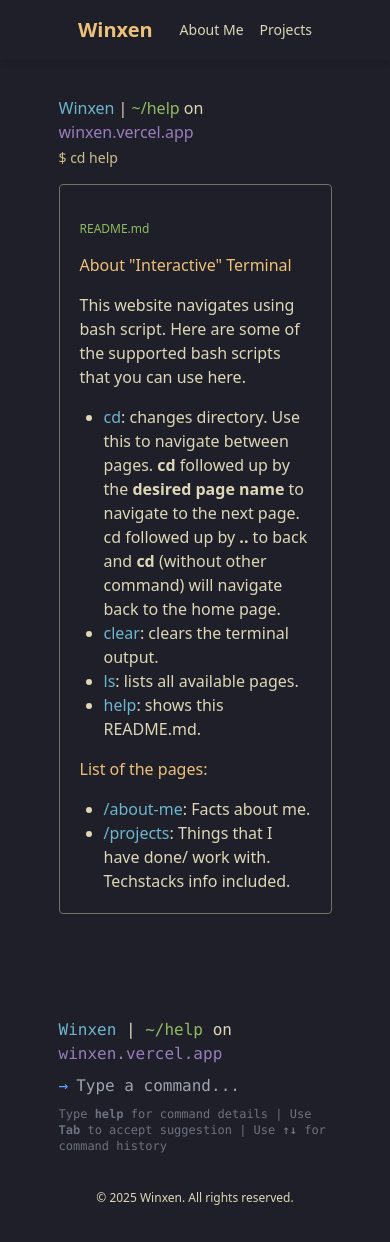
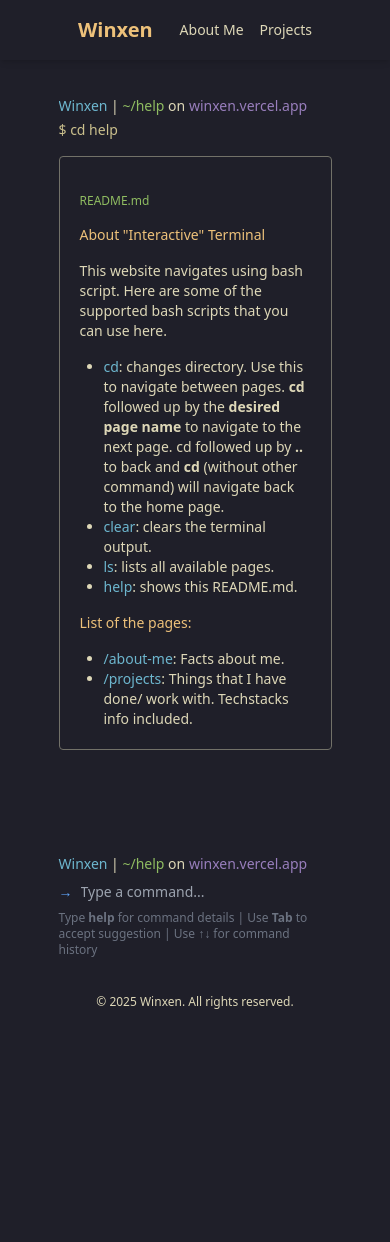
Before and after one commit to winxene/winxen, a Next.js app: page /help in a window 390 px wide. After the commit the page ends 1046 px from the top, so only its background shows below. Built offline with nearby package versions, Linux system fonts and the light colour scheme.

Commit message:
feat: added responsive for font size

```diff
--- a/src/app/help/page.tsx
+++ b/src/app/help/page.tsx
@@ -16,7 +16,7 @@ const Help: FC = () => {
       contentDescription="Winxen personal website. Contains projects and information about me."
     >
       {showContent && (
-        <div className="flex flex-col items-center justify-center animate-fade-in-up min-w-full">
+        <div className="flex flex-col items-center justify-center animate-fade-in-up min-w-full text-sm md:text-base">
           <div className="relative items-left justify-center space-y-0 top-24 md:top-0 lg:space-y-4 w-[70%] mx-auto ">
             <TerminalHistoryPane currentPath={path} text="cd help" />
           </div>
--- a/src/app/not-found.tsx
+++ b/src/app/not-found.tsx
@@ -16,10 +16,13 @@ const NotFound: FC = () => {
       contentDescription="The page you are looking for does not exist."
     >
       {showContent && (
-        <div className="flex flex-col items-center justify-center animate-fade-in-up min-w-full">
-          <div className="relative items-left justify-center space-y-0 top-24 md:top-0 lg:space-y-4 w-[70%] mx-auto ">
-            <TerminalHistoryPane currentPath={path} text="cd help" />
+        <div className="flex flex-col items-center justify-center animate-fade-in-up min-w-full space-y-0 top-24 md:top-0 ">
+          <div className="relative items-left justify-center lg:space-y-4 w-[70%] mx-auto ">
+            <TerminalHistoryPane currentPath={path} text="cd not-found" />
           </div>
+          <p className="relative text-error text-justify text-sm md:text-base mx-auto w-[70%]">
+            404 Not Found - The page you are looking for does not exist.
+          </p>
           <AsciiArt src="/ascii/404.txt" />
         </div>
       )}
--- a/src/app/page.tsx
+++ b/src/app/page.tsx
@@ -19,7 +19,7 @@ const Home: FC = () => {
         <ReadmeCard>
           <div className="flex flex-col-reverse xl:flex-row space-y-4 space-x-0 xl:space-x-10 justify-center">
             <div className="flex flex-col space-y-4 text-left">
-              <p>
+              <p className="text-sm md:text-base">
                 A passionate{" "}
                 <span className="text-link">computer engineer </span>
                 driven by tech innovation. Loves{" "}
@@ -29,13 +29,13 @@ const Home: FC = () => {
                 . Currently learning mandarin and aiming to pass HSK 4.
               </p>
               <div className="flex flex-col pt-0 xl:pt-20 items-center space-y-0 xl:space-y-10 xl:items-start justify-center">
-                <p> My This Week's top jams:</p>
+                <p className="text-sm md:text-base"> My This Week's top jams:</p>
                 <SpotifyEmbed />
               </div>
             </div>
             <AsciiArt src="/ascii/nemu-miyao.txt" />
           </div>
-          <p className="mb-4">
+          <p className="mb-4 text-sm md:text-base">
             This whole website is based on my terminal look which you can access
             from my{" "}
             <a
--- a/src/components/ui/Terminal/TerminalHistoryPane.tsx
+++ b/src/components/ui/Terminal/TerminalHistoryPane.tsx
@@ -15,26 +15,25 @@ const TerminalHistoryPane: FC<TerminalHistoryPaneProps> = ({
 }: TerminalHistoryPaneProps) => {
   if (text && output.length === 0) {
     return (
-      <div className="w-full max-h-96 overflow-y-auto space-y-1 mb-4">
+      <div className="w-full max-h-96 overflow-y-auto space-y-1 mb-4 text-sm md:text-base">
         <TerminalLine currentPath={currentPath} />
         <p className={"text-left text-sm text-primaryAlt"}>{`$ ${text}`}</p>
       </div>
     );
   } else {
     return (
-      <div className="w-full max-h-96 overflow-y-auto space-y-1">
+      <div className="w-full max-h-96 overflow-y-auto space-y-1 text-sm md:text-base">
         {output.map((line, index) => (
           <>
             {index % 2 === 0 && <TerminalLine currentPath={currentPath} />}
             <p
               key={index}
-              className={`text-left text-sm ${
-                line.type === "command"
-                  ? "text-primaryAlt"
-                  : line.type === "error"
-                    ? "text-error"
-                    : "text-suggestion"
-              }`}
+              className={`text-left text-sm ${line.type === "command"
+                ? "text-primaryAlt"
+                : line.type === "error"
+                  ? "text-error"
+                  : "text-suggestion"
+                }`}
             >
               {line.text}
             </p>
--- a/src/components/ui/Terminal/TerminalLine.tsx
+++ b/src/components/ui/Terminal/TerminalLine.tsx
@@ -9,7 +9,7 @@ const TerminalLine: FC<TerminalLineProps> = ({
   currentPath,
 }: TerminalLineProps) => {
   return (
-    <div className="text-left">
+    <div className="text-left text-sm md:text-base">
       <span className="text-link">Winxen</span> |{" "}
       <span className="text-subtitle">{currentPath}</span> on{" "}
       <a href="/" className="text-domain hover:underline">
--- a/src/components/ui/TerminalPane.tsx
+++ b/src/components/ui/TerminalPane.tsx
@@ -69,7 +69,7 @@ const TerminalPane = ({ setShowContent }: TerminalPaneProps) => {
   });
 
   return (
-    <div className="flex flex-col items-left justify-start w-[70%] text-primary space-y-2 font-mono">
+    <div className="flex flex-col items-left justify-start w-[70%] text-primary space-y-2 text-sm md:text-base">
       <TerminalHistoryPane currentPath={currentPath} output={output} />
       <TerminalLine currentPath={currentPath} />
 
```
